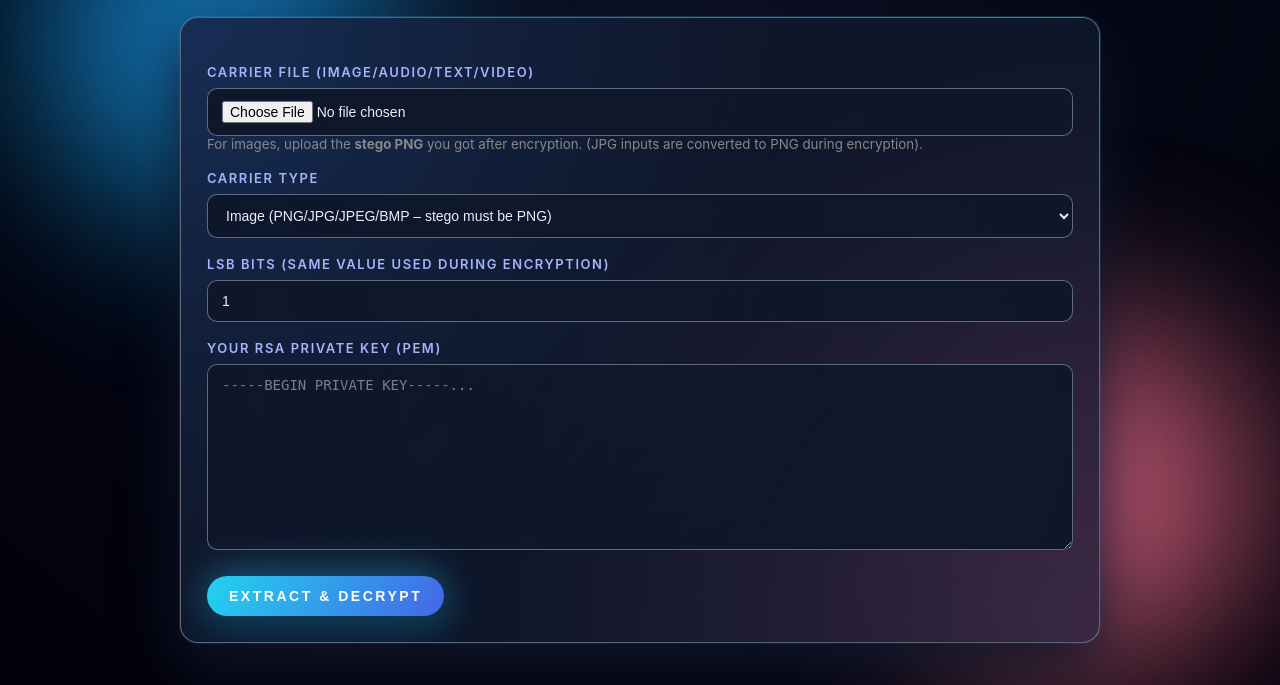
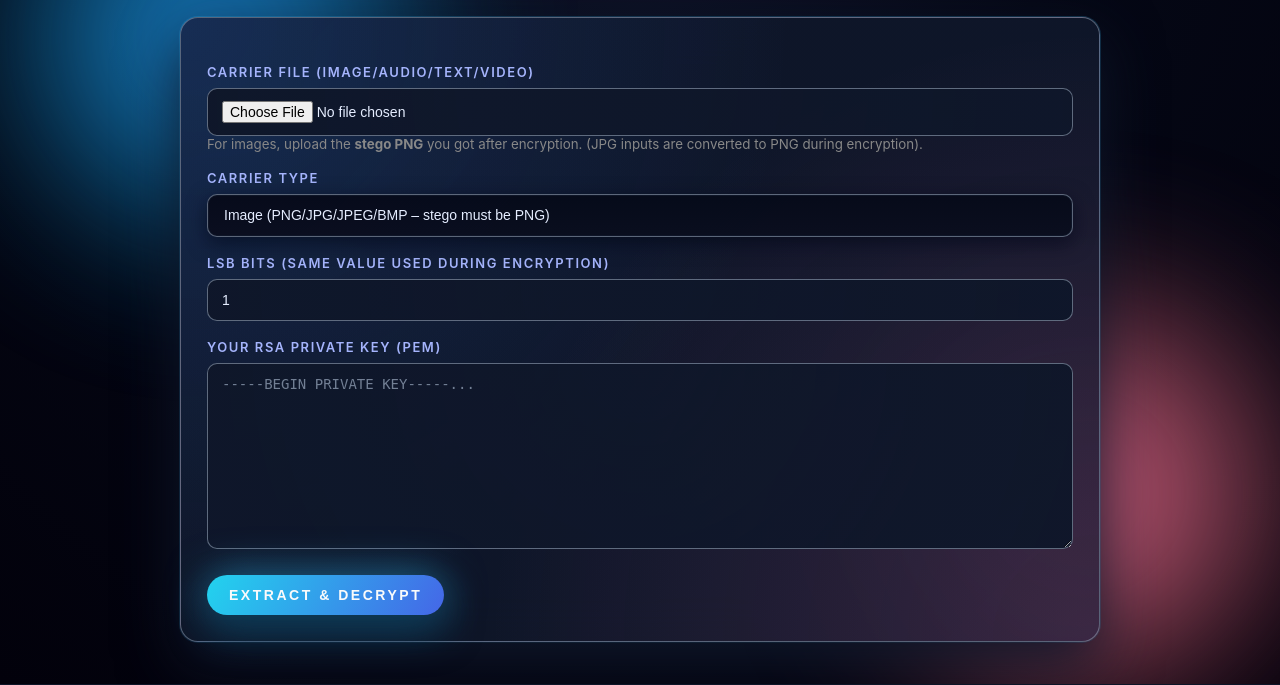
Before and after one commit to 06sanju-06/CryptAvit, a Flask app: page /decrypt in a window 1280 px wide. Shown: the part 154-839 px from the top of the page. Run offline with Flask 2, Linux system fonts and the light colour scheme.

Commit message:
Style: dark themed select/options (fix carrier type dropdown visibility)

```diff
--- a/static/style.css
+++ b/static/style.css
@@ -385,3 +385,109 @@ pre {
         transform: translate3d(-10px, -20px, 0) scale(1);
     }
 }
+
+/* =========================
+   THEMED SELECT / DROPDOWN
+   (Place near end so it overrides earlier defaults)
+   ========================= */
+
+/* Wrapper class (optional) — if you wrap the select in .select-wrapper it displays a custom caret */
+.select-wrapper {
+    position: relative;
+}
+
+/* Base select styling to match the theme */
+select {
+    -webkit-appearance: none;
+    -moz-appearance: none;
+    appearance: none;
+    width: 100%;
+    padding: 12px 16px;
+    margin-top: 8px;
+    border-radius: 10px;
+    border: 1px solid rgba(148,163,184,0.6);
+    background: linear-gradient(180deg, rgba(6,10,25,0.95), rgba(10,14,30,0.95));
+    color: var(--text-main);
+    font-size: 14px;
+    line-height: 1.2;
+    z-index: 1000;
+    position: relative;
+    box-shadow:
+        inset 0 0 0 1px rgba(15,23,42,0.9),
+        0 6px 20px rgba(2,6,23,0.6);
+    cursor: pointer;
+}
+
+/* Hide default IE/Edge expand icon */
+select::-ms-expand {
+    display: none;
+}
+
+/* Add a soft caret (using the wrapper pseudo-element) */
+.select-wrapper::after {
+    content: "▾";
+    position: absolute;
+    right: 14px;
+    top: 50%;
+    transform: translateY(-50%);
+    pointer-events: none;
+    color: rgba(229,237,255,0.9);
+    font-size: 14px;
+}
+
+/* Option list styling (works on modern desktop browsers) */
+select option {
+    background-color: #071026;
+    color: var(--text-main);
+    padding: 8px 12px;
+    font-weight: 600;
+}
+
+/* Hover / focus states inside the dropdown */
+select option:hover,
+select option:focus {
+    background-color: #123041;
+    color: #ffffff;
+}
+
+/* Selected option highlight (when open) */
+select option:checked {
+    background-color: #1e3a5a;
+    color: #fff;
+}
+
+/* Focus styling for the closed select box */
+select:focus {
+    outline: none;
+    box-shadow:
+        0 0 0 3px rgba(29,79,255,0.12),
+        0 18px 50px rgba(2,6,23,0.9);
+}
+
+/* Ensure parent containers don't clip the dropdown list */
+form, .container {
+    overflow: visible;
+}
+
+/* If the native dropdown still gets clipped by overflow or stacking contexts,
+   you can add this small rule to increase stacking context for the form area */
+form {
+    z-index: 10;
+}
+
+/* Safari-specific hack to ensure dark select background */
+@media not all and (min-resolution:.001dpcm) {
+  @supports (-webkit-appearance:none) and (stroke-color:transparent) {
+    select, select option {
+      background-color: #071026 !important;
+      color: var(--text-main) !important;
+    }
+  }
+}
+
+/* Optional: smoother transition on focus */
+select, select option {
+    transition: background 160ms ease, color 160ms ease;
+}
+
+/* End of stylesheet */
```
